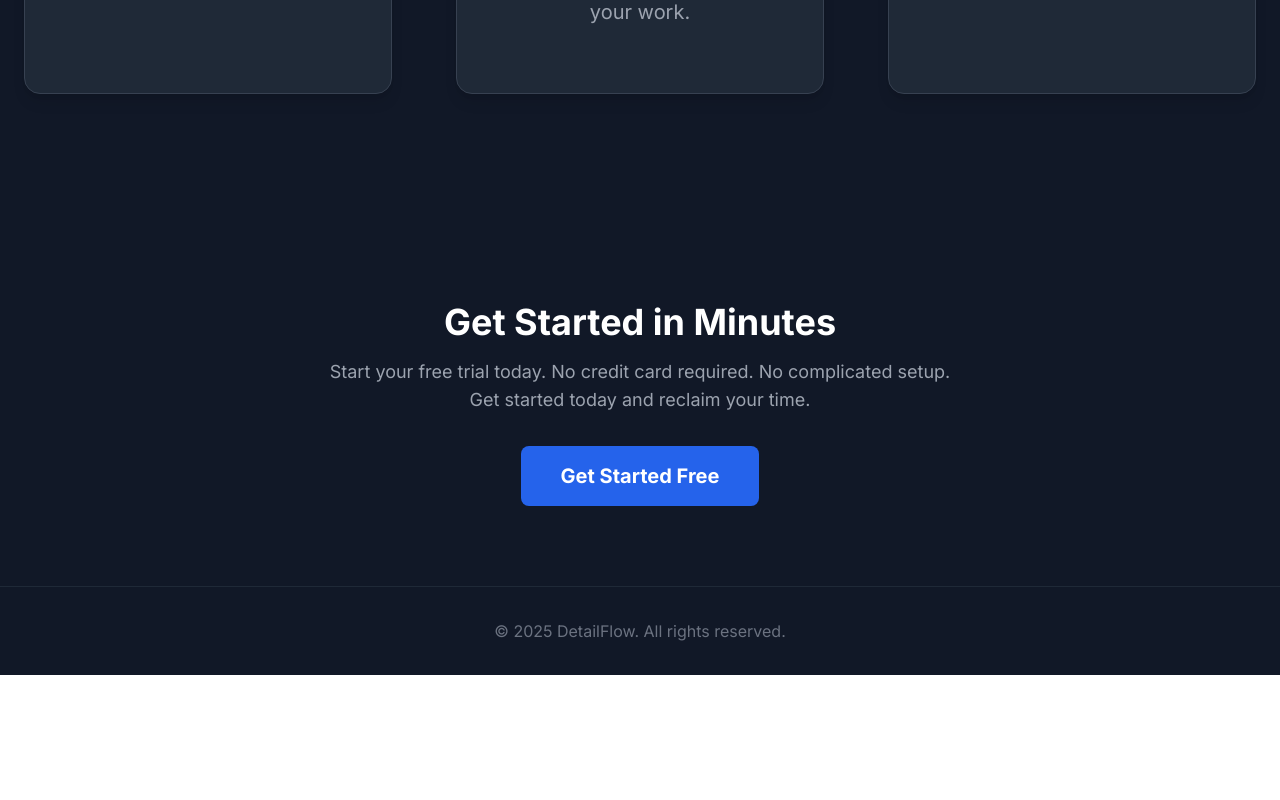
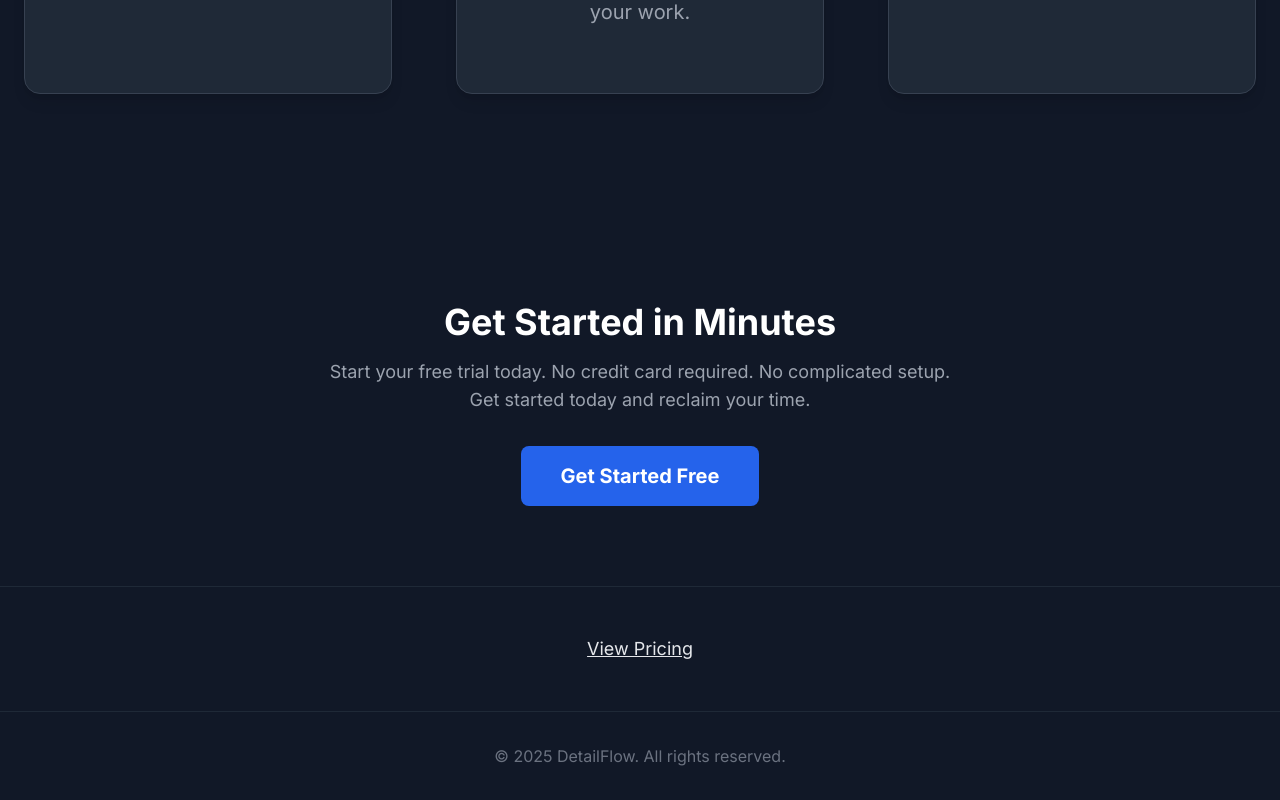
Before and after one commit to gmcosker/mobile-detailing-saas, a Next.js app: page / in a window 1280 px wide. Shown: the part 2038-2838 px from the top of the page. Before the commit the page ends 2713 px from the top, so only its background shows below. Built offline with nearby package versions, Linux system fonts and the light colour scheme.

Commit message:
Add pricing link to landing page

```diff
--- a/src/app/page.tsx
+++ b/src/app/page.tsx
@@ -294,6 +294,18 @@ export default function HomePage() {
             </Link>
           </div>
         </section>
+
+        {/* Pricing Link */}
+        <section className="py-12 bg-gray-900 border-t border-gray-800">
+          <div className="container mx-auto px-6 text-center">
+            <Link
+              href="/upgrade"
+              className="text-gray-200 hover:text-white underline text-lg transition-colors"
+            >
+              View Pricing
+            </Link>
+          </div>
+        </section>
       </main>
 
       {/* Footer */}
```
